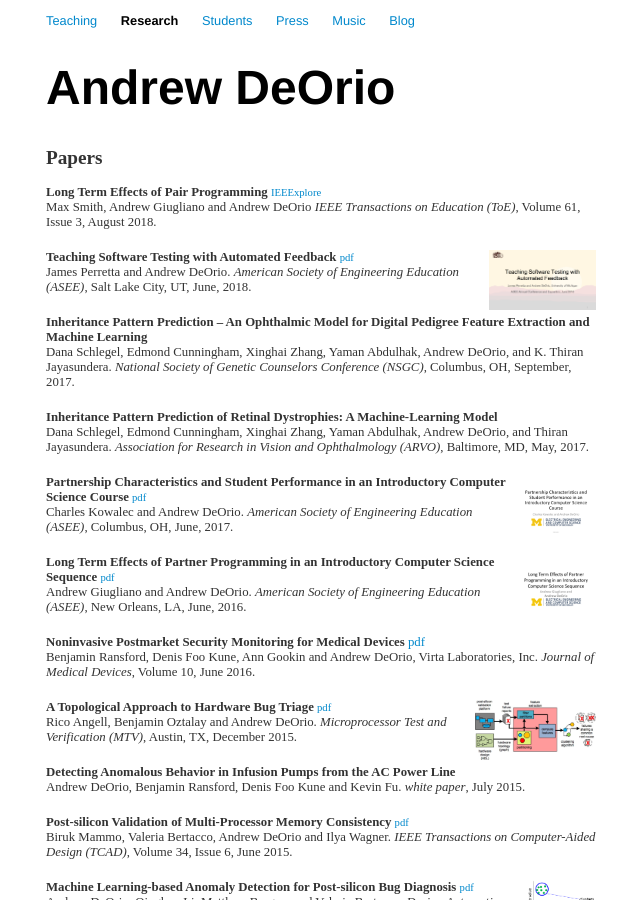
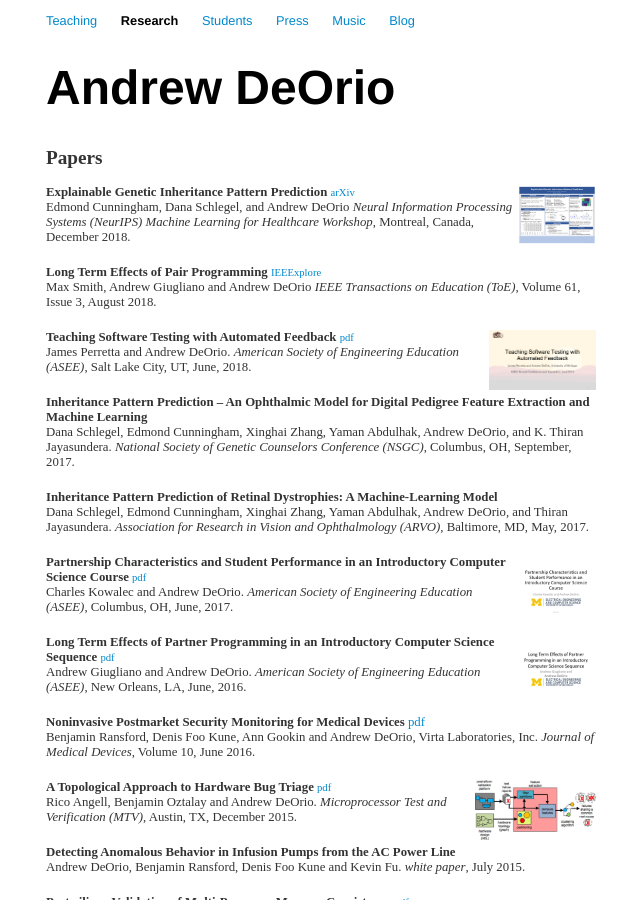
Before and after one commit to awdeorio/andrewdeorio.com, a Jekyll site: the page built from research/index.html, in a window 1280 px wide and 900 px high. Shown: the whole window, without its empty margins (319-959 px from the left). Built offline with Jekyll 4.4.1, drawn with Linux system fonts in a browser that asks for light colours; nearby versions of some CDN libraries.

Commit message:
/research += NeurIPS18 paper

```diff
--- a/research/index.html
+++ b/research/index.html
@@ -5,6 +5,17 @@ title: Research | Andrew DeOrio
 
 <div class="publication">
 <h2>Papers</h2>
+
+<a href="assets/NeurIPS18-poster.pdf" target="_blank" >
+<img class="research-thumbnail" src="assets/NeurIPS18-thumbnail.png" alt="thumbnail"></a>
+
+<b>Explainable Genetic Inheritance Pattern Prediction</b>
+<small><a href="https://arxiv.org/abs/1812.00259" target="_blank">arXiv</a></small><br>
+Edmond Cunningham, Dana Schlegel, and Andrew DeOrio
+<i>Neural Information Processing Systems (NeurIPS) Machine Learning for Healthcare Workshop</i>, Montreal, Canada, December 2018.
+</div>
+
+<div class="publication">
 <b>Long Term Effects of Pair Programming</b>
 <small><a href="https://ieeexplore.ieee.org/document/8214246/" target="_blank">IEEExplore</a></small><br>
 Max Smith, Andrew Giugliano and Andrew DeOrio
```
Also changed, not shown: research/assets/NeurIPS18-thumbnail.png (added), 1 other file.
